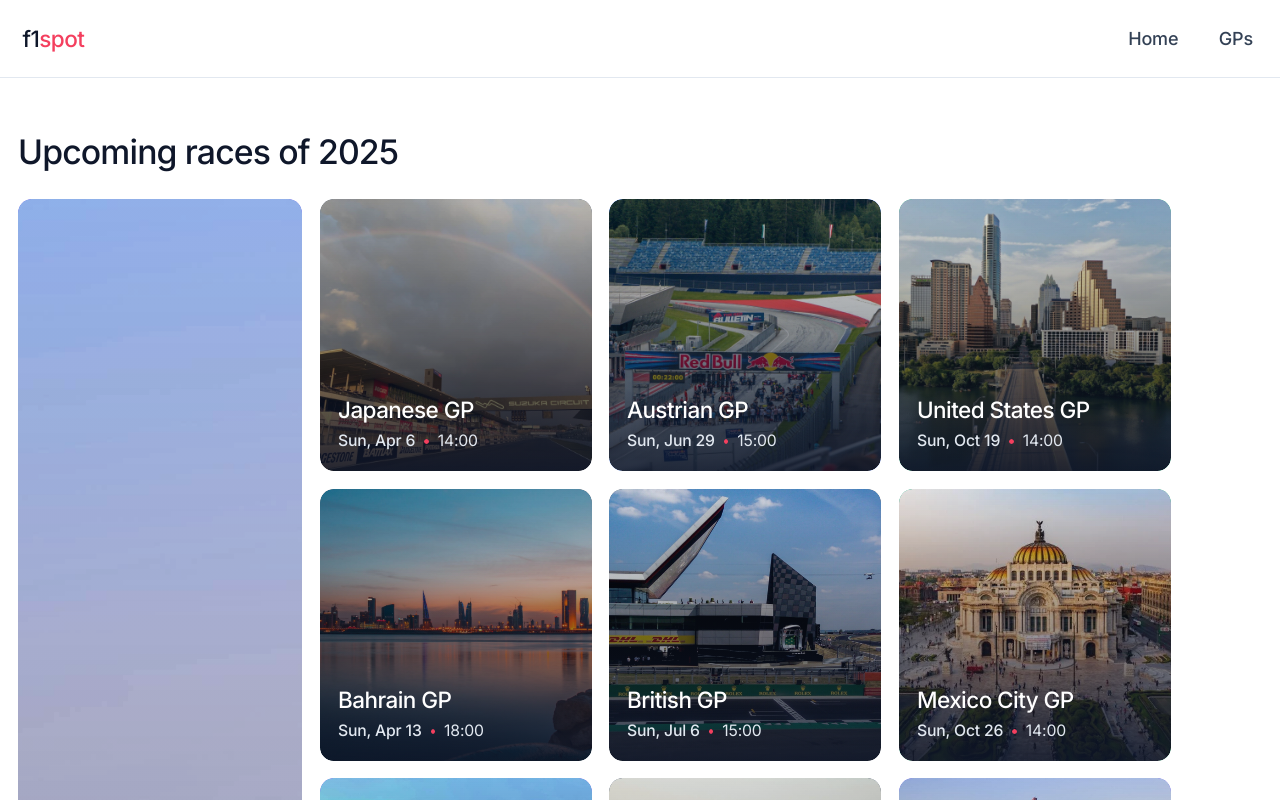
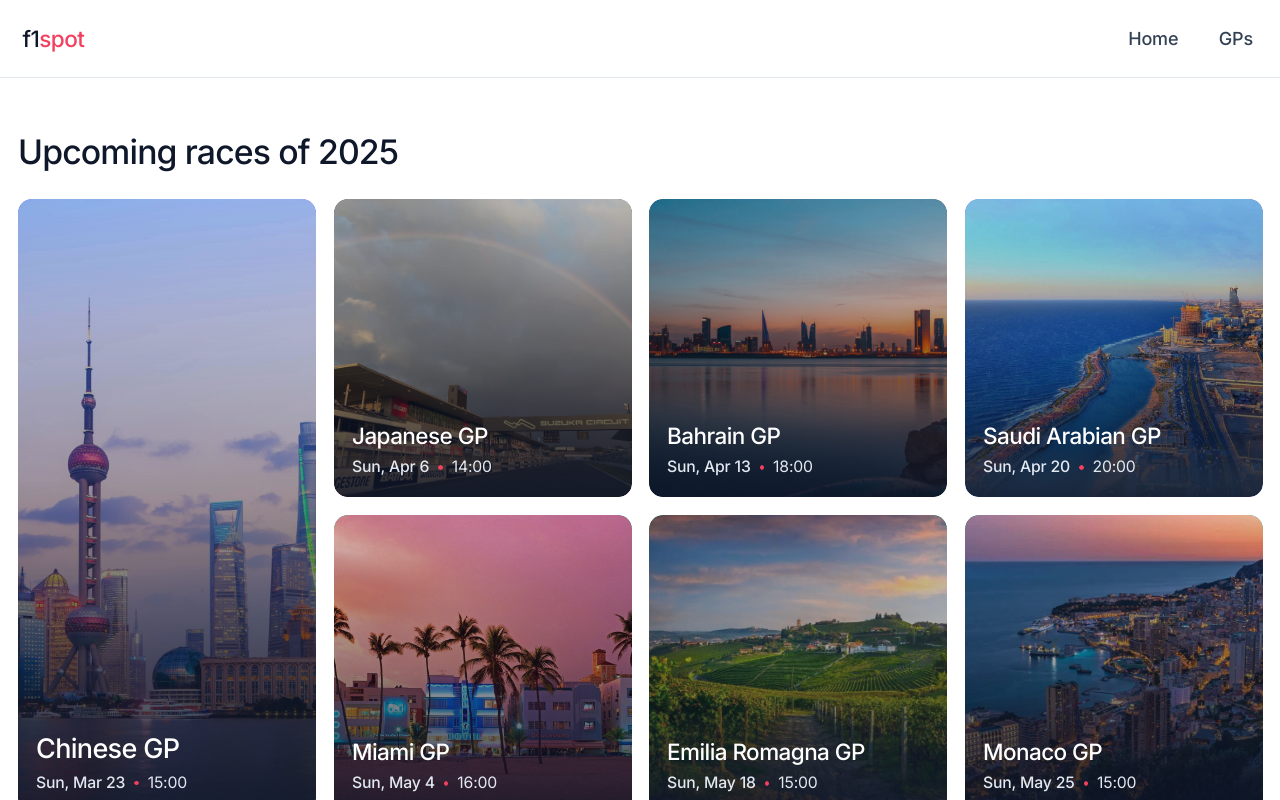
Before and after one commit to enumcase/f1spot, a Next.js app: page / in a window 1280 px wide. Shown: the top 800 px of the page. Built offline with nearby package versions, Linux system fonts and the light colour scheme.

Commit message:
fix layout

```diff
--- a/src/components/RaceGrid.tsx
+++ b/src/components/RaceGrid.tsx
@@ -14,63 +14,27 @@ export default function RaceGrid({ title, races, showFeatured = false }: RaceGri
   if (!races.length) return null;
 
   // Memoize the featured race and regular races to avoid recalculating on every render
-  const { featuredRace, regularRaces } = useMemo(() => {
+  const { featuredRace, regularRaces, remainingRaces } = useMemo(() => {
     if (!showFeatured) {
-      return { featuredRace: null, regularRaces: races };
+      return { featuredRace: null, regularRaces: [], remainingRaces: races };
     }
+
+    // Take first race as featured
+    const featured = races[0];
+
+    // Take next 6 races for the top grid (or fewer if not enough races)
+    const topGridCount = Math.min(6, races.length - 1);
+    const topGrid = races.slice(1, 1 + topGridCount);
+
+    // All remaining races go to the bottom grid
+    const remaining = races.slice(1 + topGridCount);
+
     return {
-      featuredRace: races[0],
-      regularRaces: races.slice(1)
+      featuredRace: featured,
+      regularRaces: topGrid,
+      remainingRaces: remaining
     };
   }, [races, showFeatured]);
-
-  // Function to compute a grid template that gives us column-first ordering
-  const getGridTemplateAreas = (itemCount: number, columns: number) => {
-    const rows = Math.ceil(itemCount / columns);
-
-    // Create a matrix of area names
-    const areas = Array(rows).fill(0).map(() => Array(columns).fill('.'));
-
-    // Fill in the areas with positions in column-first order
-    let count = 0;
-    for (let col = 0; col < columns; col++) {
-      for (let row = 0; row < rows; row++) {
-        if (count < itemCount) {
-          areas[row][col] = `item${count}`;
-          count++;
-        }
-      }
-    }
-
-    // Convert to grid-template-areas format
-    return areas.map(row => `"${row.join(' ')}"`).join(' ');
-  };
-
-  // Compute grid style for the upcoming races grid
-  const upcomingGridStyle = useMemo(() => {
-    if (!showFeatured || regularRaces.length === 0) return {};
-
-    const columns = 3; // md:grid-cols-3
-    const templateAreas = getGridTemplateAreas(regularRaces.length, columns);
-
-    return {
-      gridTemplateAreas: templateAreas,
-      gridTemplateColumns: 'repeat(3, minmax(0, 1fr))'
-    };
-  }, [regularRaces.length, showFeatured]);
-
-  // Generate styles for each race card in the upcoming races grid
-  const getRaceCardStyle = (index: number) => {
-    return { gridArea: `item${index}` };
-  };
-
-  const allRacesList = useMemo(() => {
-    return races.map((race) => (
-      <div key={race.id}>
-        <RaceCard race={race} />
-      </div>
-    ));
-  }, [races]);
 
   return (
     <section className="mb-8 md:mb-12">
@@ -81,37 +45,47 @@ export default function RaceGrid({ title, races, showFeatured = false }: RaceGri
       )}
 
       {showFeatured && featuredRace ? (
-        <div className="max-w-5xl">
-          {/* Use a flex layout to ensure equal heights */}
-          <div className="flex flex-col md:flex-row gap-3 md:gap-4">
-            {/* Featured race on the left - takes full height on desktop */}
-            <div className="md:w-1/4 aspect-square md:aspect-auto">
-              <div className="h-full">
-                <RaceCard race={featuredRace} isLarge={true} isFullHeight={true} />
-              </div>
+        <div>
+          {/* All races in a unified grid */}
+          <div className="grid grid-cols-1 sm:grid-cols-2 md:grid-cols-3 lg:grid-cols-4 gap-4 grid-flow-dense">
+            {/* Featured race spanning 2 rows */}
+            <div className="row-span-2 h-full">
+              <RaceCard
+                race={featuredRace}
+                isLarge={true}
+                isFullHeight={true}
+              />
             </div>
 
-            {/* Grid of other upcoming races on the right */}
-            <div className="md:w-3/4">
-              <div
-                className="grid gap-3 md:gap-4"
-                style={upcomingGridStyle}
-              >
-                {regularRaces.map((race, index) => (
-                  <div key={race.id} style={getRaceCardStyle(index)}>
-                    <RaceCard race={race} />
-                  </div>
-                ))}
+            {/* Regular races */}
+            {regularRaces.map((race) => (
+              <div key={race.id}>
+                <RaceCard
+                  race={race}
+                />
               </div>
-            </div>
+            ))}
+
+            {/* Remaining races */}
+            {remainingRaces.map((race) => (
+              <div key={race.id}>
+                <RaceCard
+                  race={race}
+                />
+              </div>
+            ))}
           </div>
         </div>
       ) : (
         // Standard grid layout for past races
-        <div className="max-w-5xl">
-          <div className="grid grid-cols-2 sm:grid-cols-3 md:grid-cols-4 lg:grid-cols-5 gap-3 md:gap-4">
-            {allRacesList}
-          </div>
+        <div className="grid grid-cols-1 sm:grid-cols-2 md:grid-cols-3 lg:grid-cols-4 gap-4">
+          {races.map((race) => (
+            <div key={race.id}>
+              <RaceCard
+                race={race}
+              />
+            </div>
+          ))}
         </div>
       )}
     </section>
```
